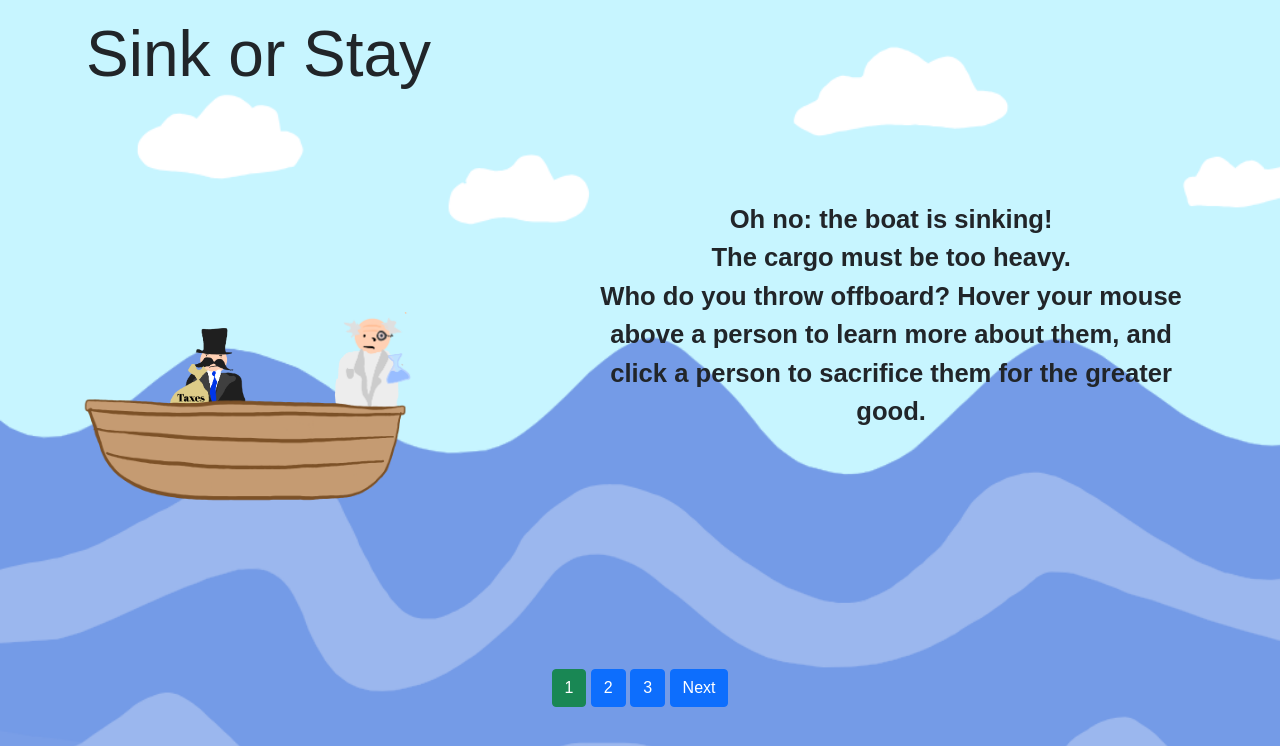
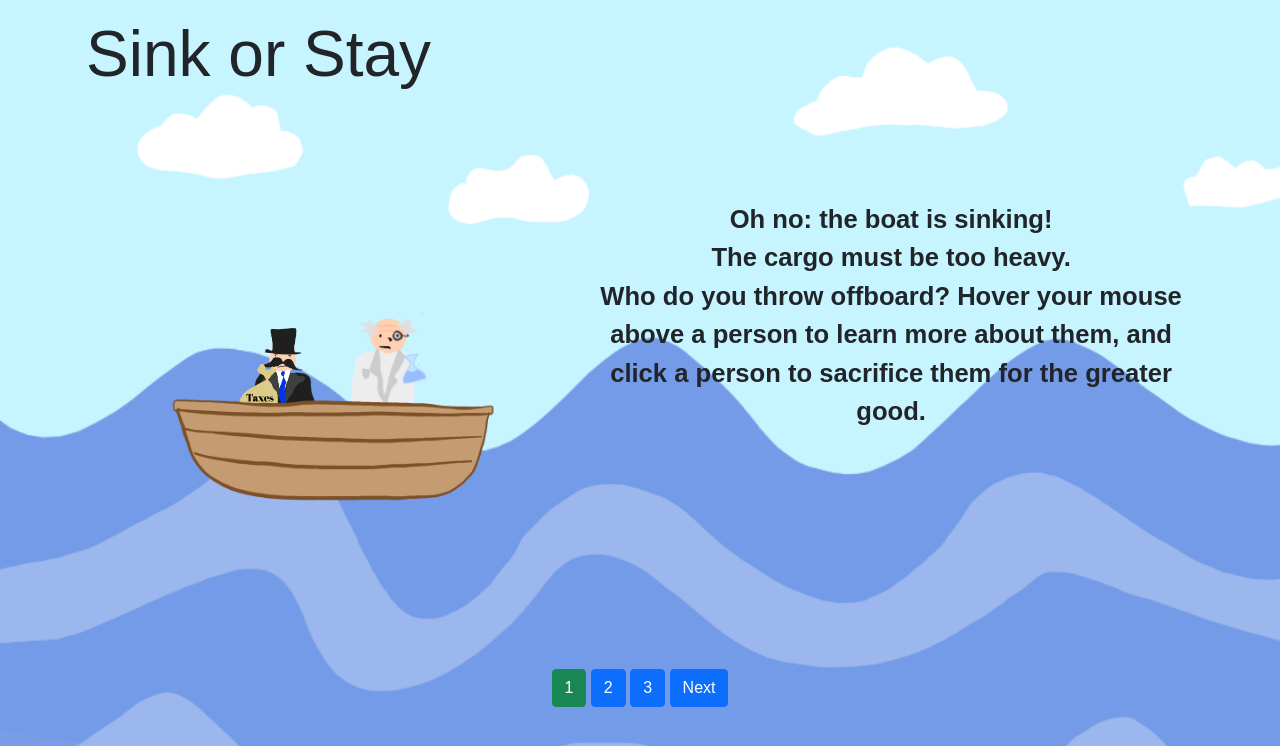
Before and after one commit to anon-95/Sink-or-Stay, a Django app: page /question/1/ in a window 1280 px wide. Shown: the top 746 px of the page. Run offline with Django 5.2, Linux system fonts and the light colour scheme; some web fonts are replaced.

Commit message:
Update new_style.css

```diff
--- a/dilemma/static/dilemma/new_style.css
+++ b/dilemma/static/dilemma/new_style.css
@@ -66,8 +66,10 @@ div {
     grid-column: 1 / 2;
     width: 5rem;
     align-self: end;
-    justify-self: center;
+    justify-self: end;
     position: relative;
+    margin-right: 1rem;
+
     top: 1rem;
 
 }
@@ -79,7 +81,7 @@ div {
     align-self: end;
     justify-self: start;
     position: relative;
-
+    margin-left: 1rem;
     top: 1rem;
 
 
@@ -91,5 +93,6 @@ div {
     /* justify-self: start; */
     z-index: 1;
     align-self: start;
+    justify-self: center;
 
 }
```
